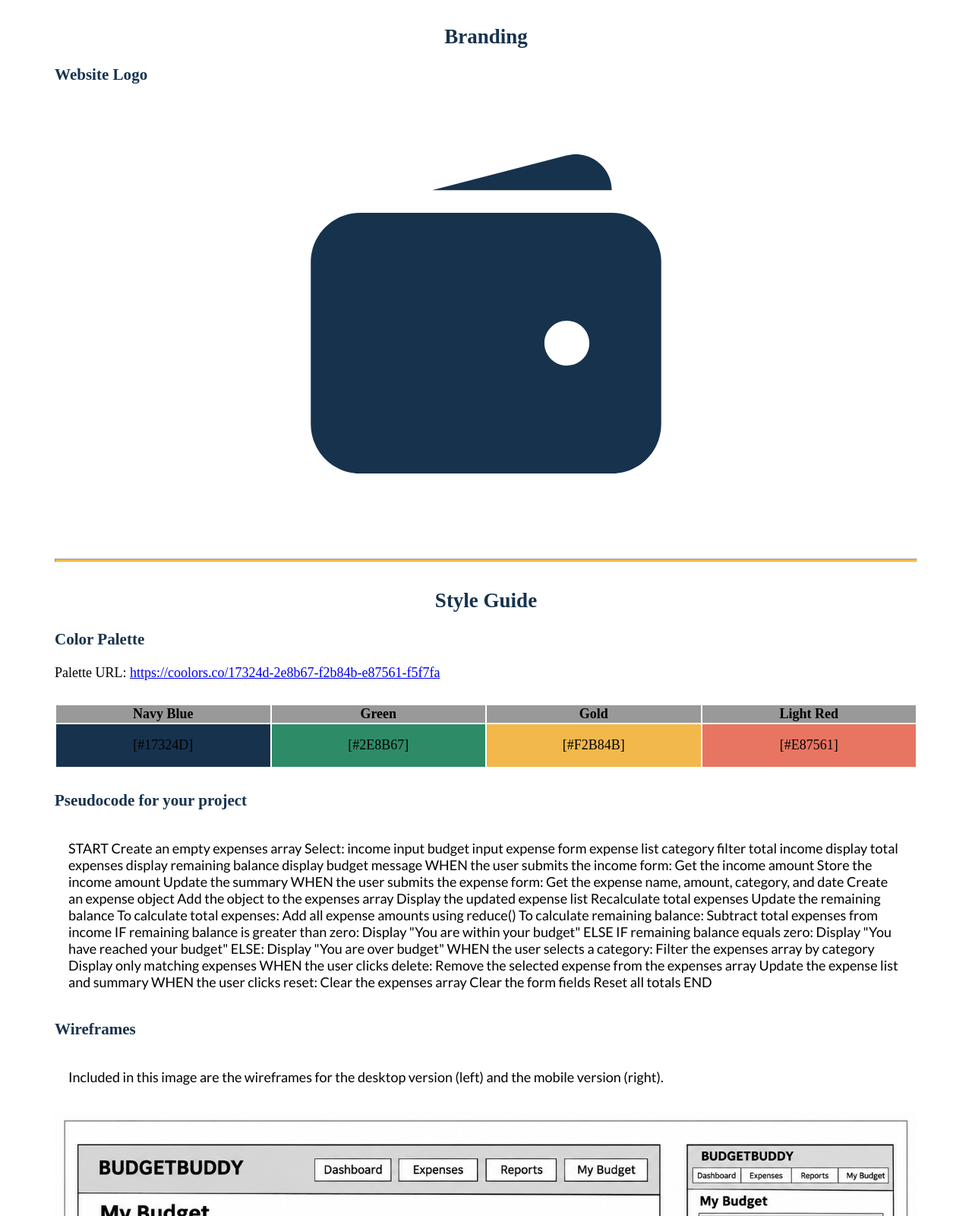
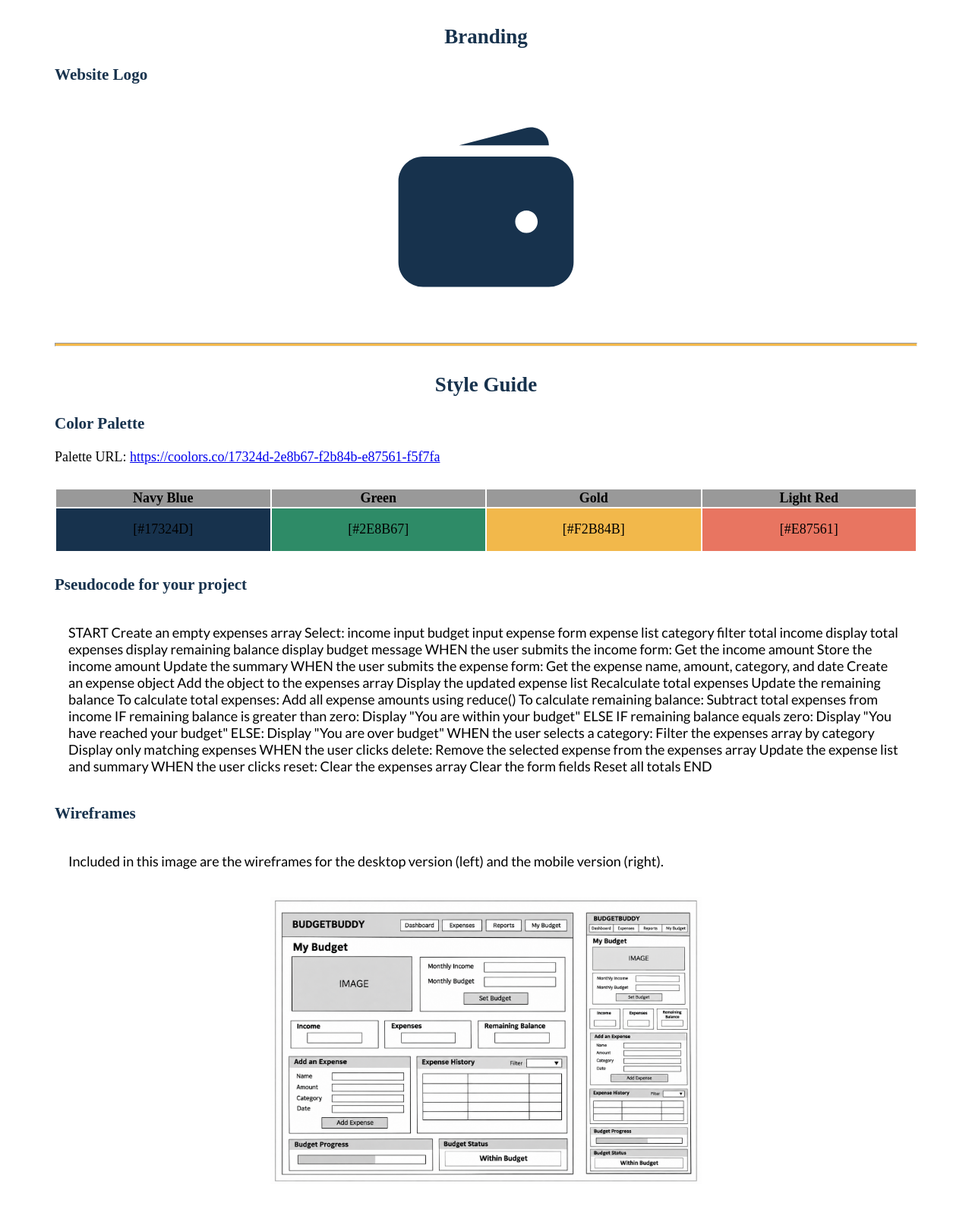
Before and after one commit to nolsen5103/wdd131, a plain HTML site: page budget/app-plan.html in a window 1280 px wide. Shown: the part 940-2540 px from the top of the page at 76% size. Drawn offline with Linux system fonts and the light colour scheme; a web font is replaced by a local one.

Commit message:
Image resizing for app plan

```diff
--- a/budget/site-plan.css
+++ b/budget/site-plan.css
@@ -181,11 +181,11 @@ nav a:hover {
 }
 
 .wireframe {
-    max-width: 100%;
+    max-width: 50%;
     height: auto;
 }
 
 .logo {
-    width: 50%;
+    width: 25%;
     height: auto;
 }
```
